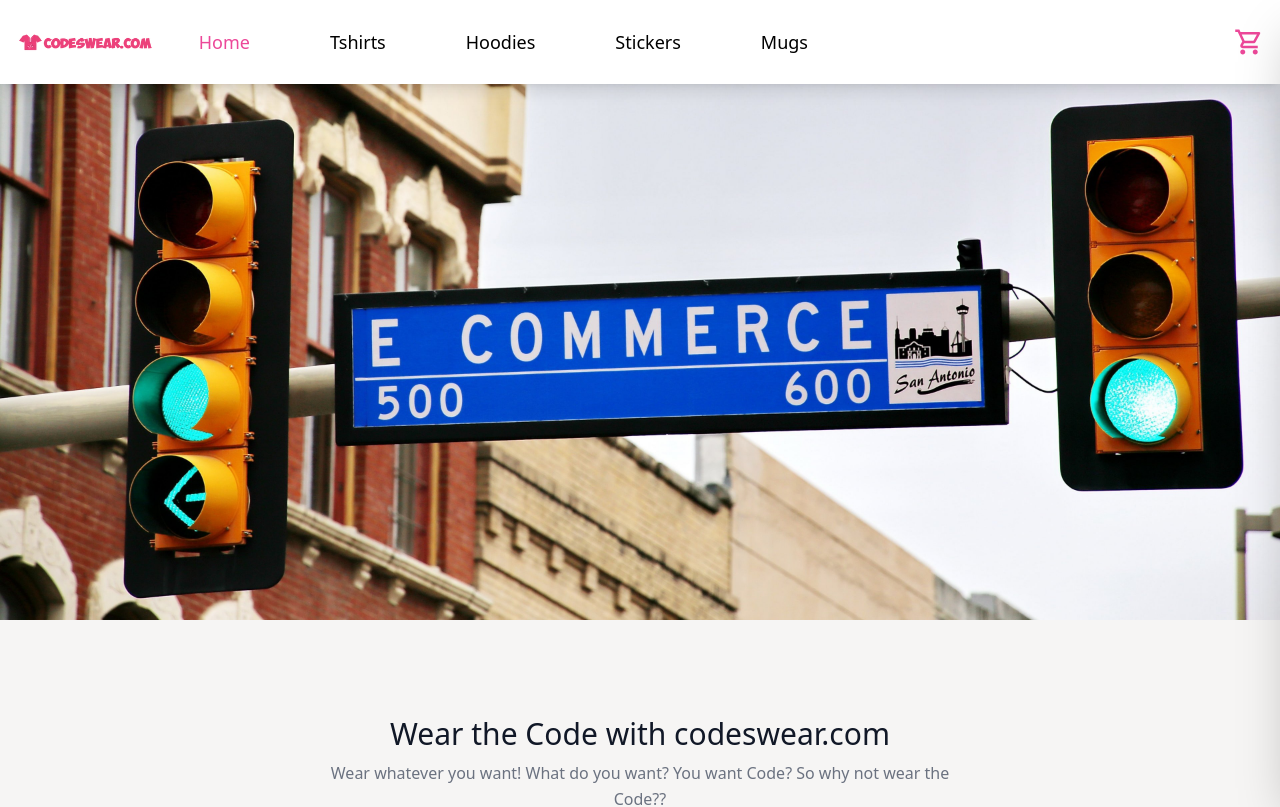
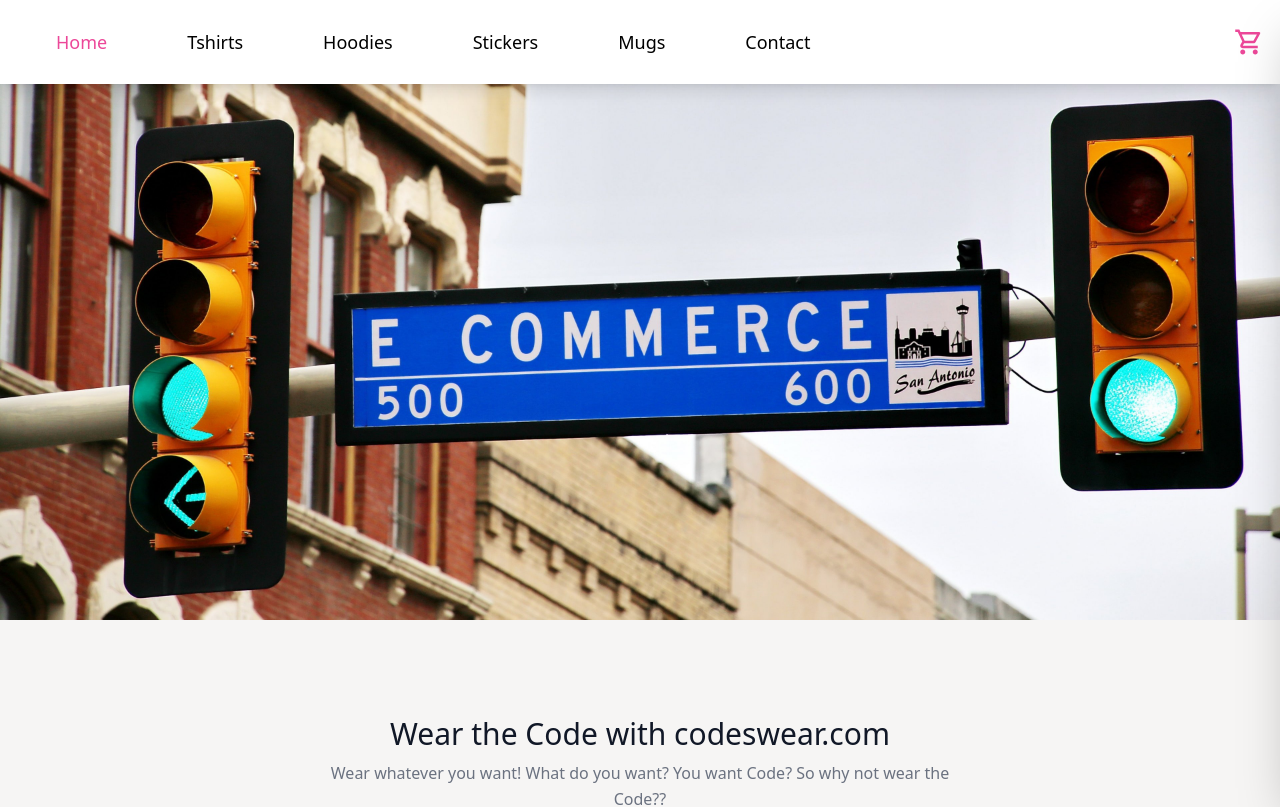
Before and after one commit to Omkar-Ghodake/Codeswear, a Next.js app: page / in a window 1280 px wide. Shown: the top 807 px of the page. Built offline with nearby package versions, Linux system fonts and the light colour scheme.

Commit message:
Commit 5

```diff
--- a/layouts/Navbar.js
+++ b/layouts/Navbar.js
@@ -67,6 +67,9 @@
 							<Link href={ '/mugs' }>
 								<li className={ `${styles.navItem} ${router.pathname === '/mugs' && styles.active} cursor-pointer p-2 md:px-3 lg:px-10` }>Mugs</li>
 							</Link>
+							<Link href={ '/contact' }>
+								<li className={ `${styles.navItem} ${router.pathname === '/contact' && styles.active} cursor-pointer p-2 md:px-3 lg:px-10` }>Contact</li>
+							</Link>
 						</ul>
 					</nav>
 				</div>
```
